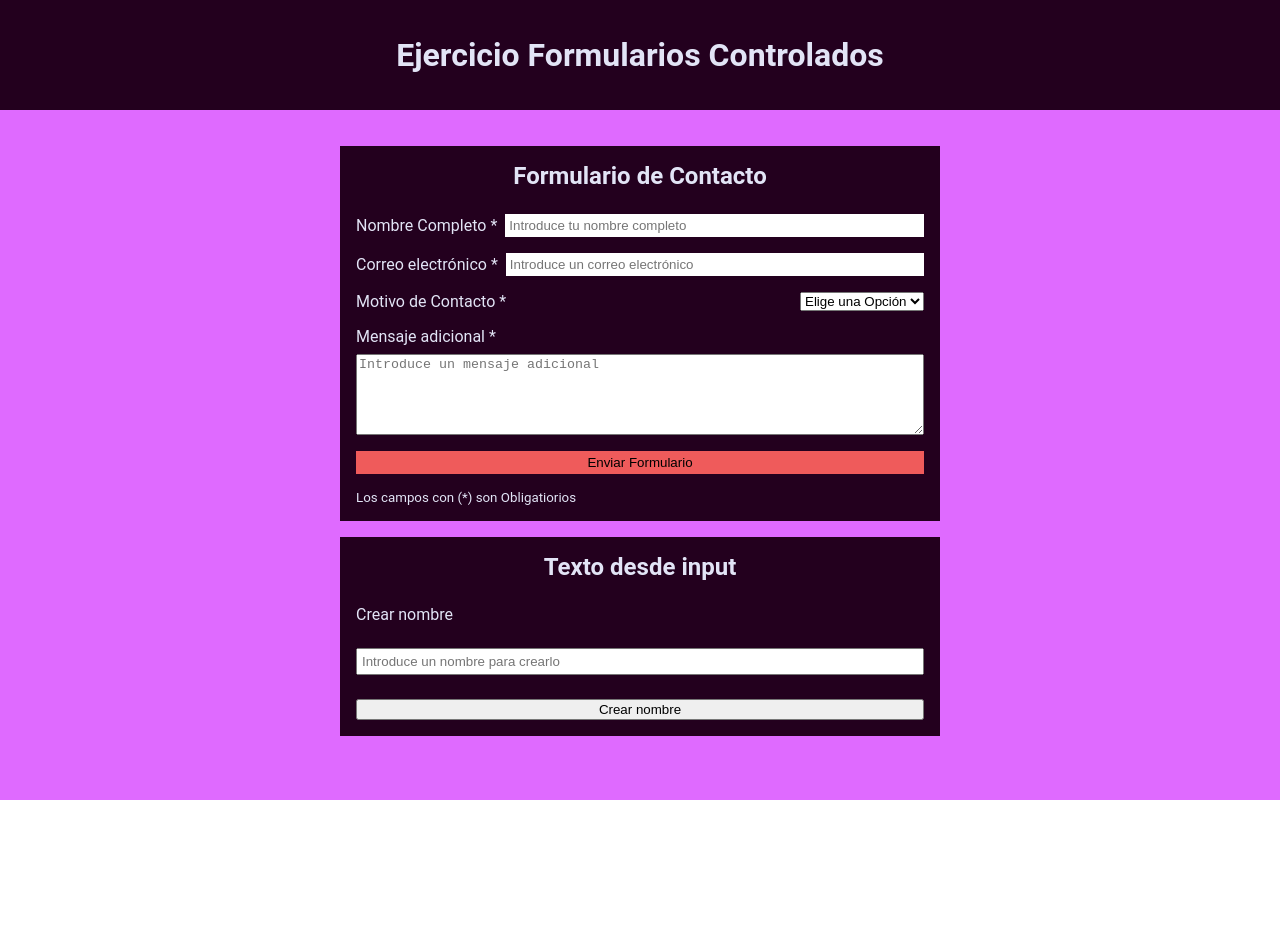
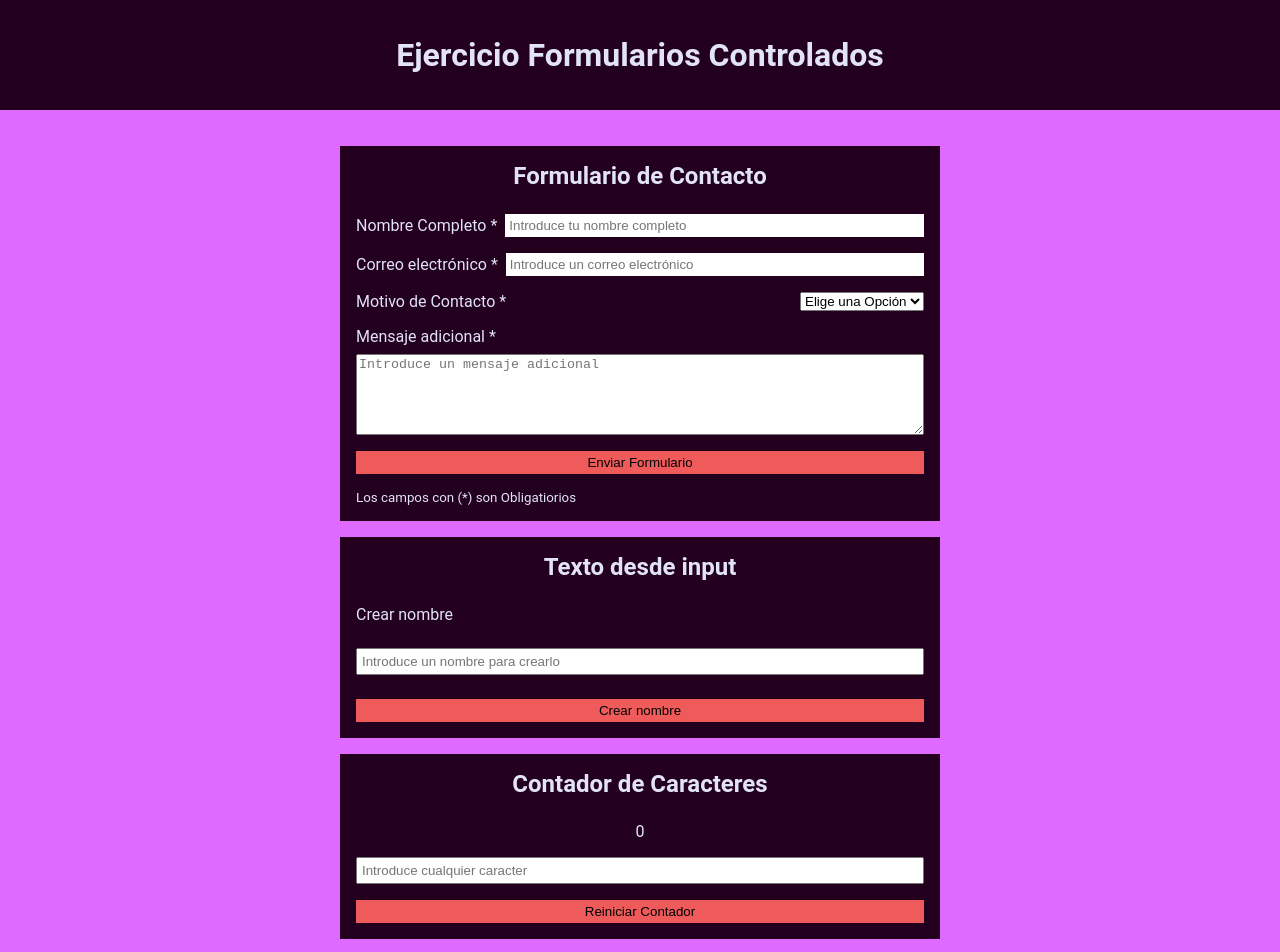
Before and after one commit to javier-ibanez-vizuete/react-formularios-controlados, a React (Vite) app: page / in a window 1280 px wide. Shown: the top 952 px of the page. Before the commit the page ends 800 px from the top, so only its background shows below. Built offline with nearby package versions, Linux system fonts and the light colour scheme.

Commit message:
feat(app): add a character counter from an input

```diff
--- a/src/App.jsx
+++ b/src/App.jsx
@@ -1,5 +1,6 @@
+import { CharacterCounter } from "./components/CharacterCounter/CharacterCounter";
 import { ContactForm } from "./components/ContactForm/ContactForm";
-import { InputName } from "./components/ContactForm/InputName/InputName";
+import { InputName } from "./components/InputName/InputName";
 
 export const App = () => {
 	return (
@@ -10,6 +11,7 @@ export const App = () => {
 			<main>
 				<ContactForm />
 				<InputName />
+				<CharacterCounter />
 			</main>
 		</>
 	);
--- /dev/null
+++ b/src/components/CharacterCounter/CharacterCounter.css
@@ -0,0 +1,9 @@
+.exercise-container > div {
+    display: flex;
+    flex-direction: column;
+    gap: 1rem;
+}
+
+.exercise-container > div > label {
+    align-self: center;
+}
--- /dev/null
+++ b/src/components/CharacterCounter/CharacterCounter.jsx
@@ -0,0 +1,35 @@
+import { useState } from "react";
+import "./CharacterCounter.css";
+
+export const CharacterCounter = () => {
+	const [text, setText] = useState("");
+	const [number, setNumber] = useState(0);
+
+	const onInputChange = ({ target: { value } }) => {
+        setText(value)
+        setNumber(value.length);
+    };
+
+	const onButtonClick = () => {
+		setNumber(0);
+		setText("");
+	};
+
+	return (
+		<div className="exercise-container">
+			<h2>Contador de Caracteres</h2>
+			<div>
+				<label htmlFor="name">{number}</label>
+				<input
+					type="text"
+					name="name"
+					id="name"
+					value={text}
+					onChange={onInputChange}
+					placeholder="Introduce cualquier caracter"
+				/>
+				<button onClick={onButtonClick}>Reiniciar Contador</button>
+			</div>
+		</div>
+	);
+};
--- a/src/components/ContactForm/ContactForm.css
+++ b/src/components/ContactForm/ContactForm.css
@@ -37,13 +37,6 @@
 	outline: none;
 	border: none;
 }
-
-.contact-form > button {
-	padding: var(--spacing-xs);
-	border: none;
-	background-color: var(--btn-primary-color);
-}
-
 .form-error {
 	color: red;
 }
--- a/src/index.css
+++ b/src/index.css
@@ -114,19 +114,26 @@ main {
 	display: flex;
 	flex-direction: column;
 	flex: 1;
-    gap: 1rem;
+	gap: 1rem;
 
 	background-color: var(--bg-color);
 	padding: var(--spacing-2xl) 0;
 }
 
+button {
+	padding: var(--spacing-xs);
+	border: none;
+	background-color: var(--btn-primary-color);
+}
+
 .exercise-container {
 	display: flex;
 	flex-direction: column;
+	align-self: center;
 	gap: 1.5rem;
 
 	padding: var(--spacing-lg);
 	background-color: var(--accent-bg-color);
 	color: var(--secondary-text-color);
-	max-width: 600px;
+	width: 600px;
 }
```
Also changed, not shown: src/components/InputName/InputName.css (renamed from src/components/ContactForm/InputName/InputName.css), src/components/InputName/InputName.jsx (renamed from src/components/ContactForm/InputName/InputName.jsx).
